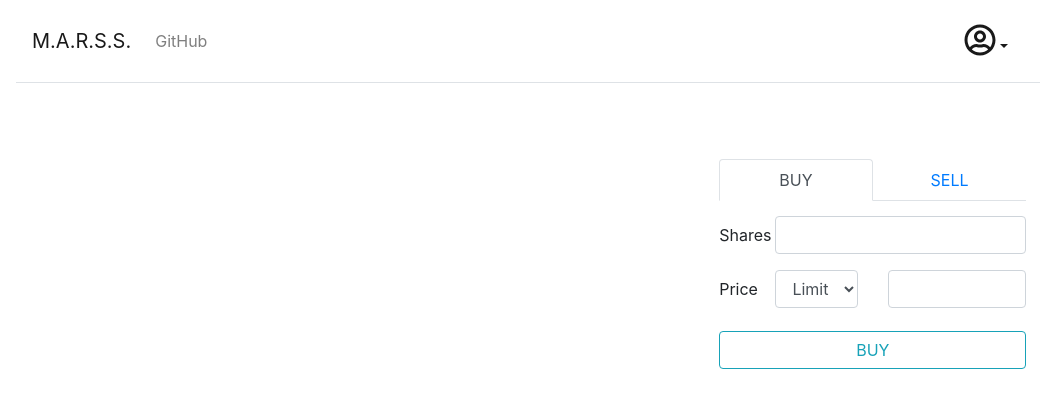
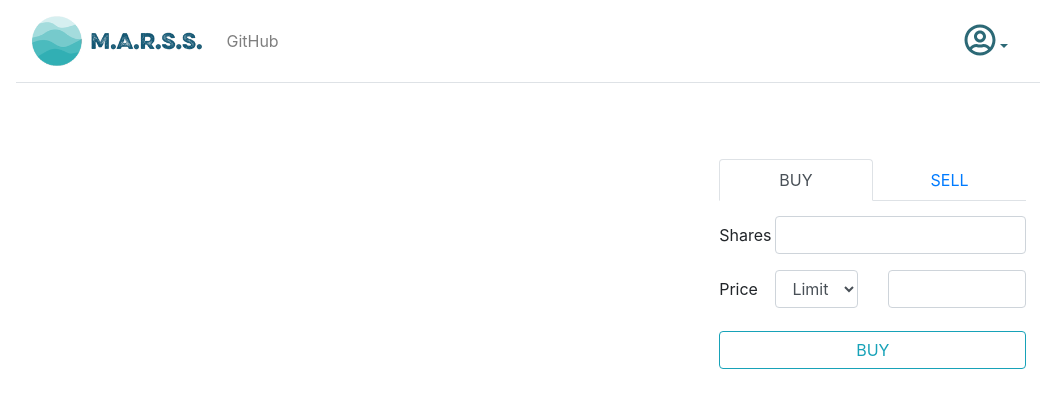
Before and after one commit to ShambhaviSarin/Order_Matching, a React (Create React App) app in the folder frontend/: page /Shares in a window 1280 px wide. Shown: the top 408 px of the page, without its empty margins (112-1169 px from the left). Built offline with nearby package versions, Linux system fonts and the light colour scheme.

Commit message:
(#7) Logo

```diff
--- a/frontend/src/FrontPage.js
+++ b/frontend/src/FrontPage.js
@@ -6,10 +6,10 @@ import {Navbar,NavbarBrand,Nav,NavItem,NavLink,NavbarText,Button} from 'reactstr
 const NavigationBar = () => {
   return(
     <Navbar color="link" light expand="md" style={{marginTop:'1%'}}>
-      <NavbarBrand href="/">M.A.R.S.S.</NavbarBrand>
+      <NavbarBrand href="/"><img src={require('./logo.png')} alt="logo" height="50"/></NavbarBrand>
         <Nav className="mr-auto" navbar>
           <NavItem>
-            <NavLink href="https://github.com/ShambhaviSarin/Order_Matching">GitHub</NavLink>
+            <NavLink target="_blank" href="https://github.com/ShambhaviSarin/Order_Matching">GitHub</NavLink>
           </NavItem>
         </Nav>
         <NavbarText>
--- a/frontend/src/Login.js
+++ b/frontend/src/Login.js
@@ -9,10 +9,10 @@ import classnames from 'classnames';
 const NavigationBar = () => {
   return(
     <Navbar color="link" light expand="md" style={{marginTop:'1%'}}>
-      <NavbarBrand href="/">M.A.R.S.S.</NavbarBrand>
+      <NavbarBrand href="/"><img src={require('./logo.png')} alt="logo" height="50"/></NavbarBrand>
         <Nav className="mr-auto" navbar>
           <NavItem>
-            <NavLink href="https://github.com/ShambhaviSarin/Order_Matching">GitHub</NavLink>
+            <NavLink target="_blank" href="https://github.com/ShambhaviSarin/Order_Matching">GitHub</NavLink>
           </NavItem>
         </Nav>
     </Navbar>
--- a/frontend/src/Shares.js
+++ b/frontend/src/Shares.js
@@ -15,19 +15,19 @@ const NavigationBar = () => {
     const toggle = () => setIsOpen(!isOpen);
     return(
       <Navbar color="link" light expand="md">
-        <NavbarBrand href="/">M.A.R.S.S.</NavbarBrand>
+        <NavbarBrand href="/"><img src={require('./logo.png')} alt="logo" height="50"/></NavbarBrand>
         <NavbarToggler onClick={toggle} />
         <Collapse isOpen={isOpen} navbar>
           <Nav className="mr-auto" navbar>
             <NavItem>
-              <NavLink href="https://github.com/ShambhaviSarin/Order_Matching">GitHub</NavLink>
+              <NavLink target="_blank" href="https://github.com/ShambhaviSarin/Order_Matching">GitHub</NavLink>
             </NavItem>
           </Nav>
           <NavbarText>
           <Nav>
             <UncontrolledDropdown nav inNavbar>
-              <DropdownToggle nav caret>
-                <FontAwesomeIcon icon={faUserCircle} size="2x"/>
+              <DropdownToggle nav caret style={{color:'#2c6976'}}>
+                <FontAwesomeIcon icon={faUserCircle} size="2x" color="#2c6976"/>
               </DropdownToggle>
 
               <DropdownMenu right>
```
Also changed, not shown: frontend/src/logo.png (added).
